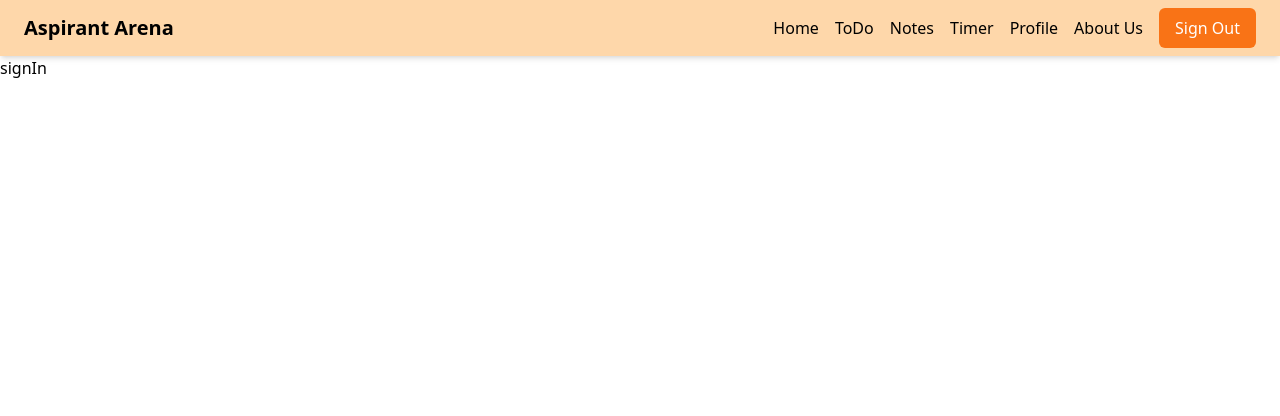
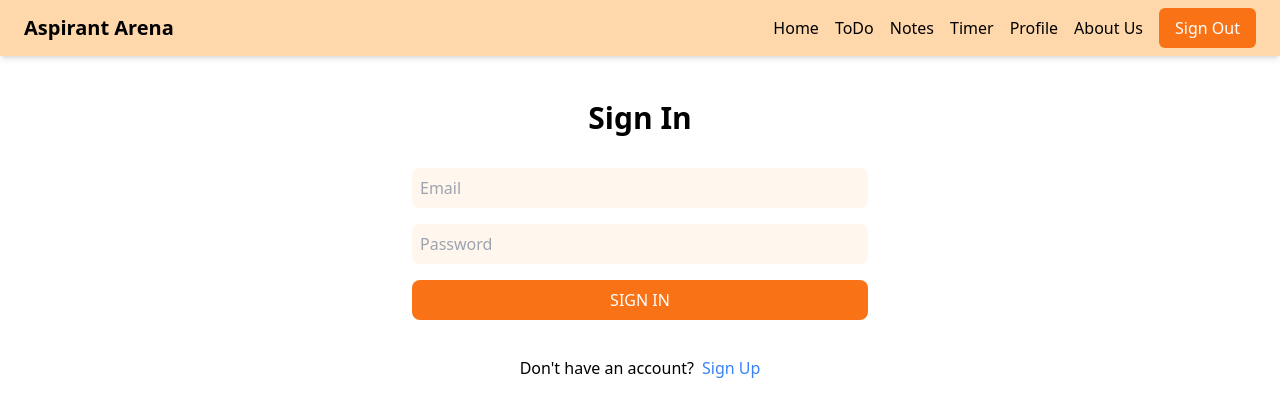
Before and after one commit to vijaycham/aspirant-arena-frontend, a React (Vite) app: page /signin in a window 1280 px wide. Shown: the top 416 px of the page. Built offline with nearby package versions, Linux system fonts and the light colour scheme.

Commit message:
complete signin functionality

```diff
--- a/src/pages/SignIn.jsx
+++ b/src/pages/SignIn.jsx
@@ -1,7 +1,90 @@
-import React from "react";
+import React, { useState } from "react";
+import { Link , useNavigate } from "react-router-dom";
+import axios from "axios";
 
-const signIn = () => {
-  return <div>signIn</div>;
+const SignIn = () => {
+  const [formData, setFormData] = useState({
+    emailId: "",
+    password: "",
+  });
+
+  const [error, setError] = useState("");
+  const [loading, setLoading] = useState(false);
+  const navigate = useNavigate();
+
+  const handleChange = (e) => {
+    setFormData({ ...formData, [e.target.id]: e.target.value });
+  };
+
+  const handleSubmit = async (e) => {
+    e.preventDefault();
+
+    try {
+      setLoading(true);
+      const res = await axios.post(
+        "http://localhost:8888/api/auth/signin",
+        formData
+      );
+
+      console.log("Sign In success!", res.data.message);
+      setLoading(false);
+      setError(""); // Clear error if successful
+
+      navigate("/");
+
+    } catch (error) {
+      setLoading(false);
+
+      if (error.response && error.response.data.error) {
+        setError(error.response.data.error); // Show backend error message
+      } else {
+        setError("An unexpected error occurred. Please try again.");
+      }
+    }
+  };
+
+  return (
+    <div className="p-3 max-w-lg mx-auto">
+      <h1 className="text-3xl text-center font-semibold mt-8 mb-4">Sign In</h1>
+      <form
+        onSubmit={handleSubmit}
+        className="flex flex-col gap-4 p-4 rounded-lg"
+      >
+        <input
+          type="email"
+          placeholder="Email"
+          id="emailId"
+          className="bg-orange-50 p-2 rounded-lg w-full outline-none focus:ring-2 focus:ring-orange-400"
+          required
+          onChange={handleChange}
+        />
+
+        <input
+          type="password"
+          placeholder="Password"
+          id="password"
+          className="bg-orange-50 p-2 rounded-lg w-full outline-none focus:ring-2 focus:ring-orange-400"
+          required
+          onChange={handleChange}
+        />
+        <button
+          type="submit"
+          disabled={loading}
+          className="bg-orange-500 text-white p-2 rounded-lg uppercase hover:bg-orange-600 w-full"
+        >
+          {loading ? "Loading..." : "Sign In"}
+        </button>
+      </form>
+      {error && <p className="text-red-700 text-sm">* {error}</p>}
+      <div className="flex justify-center gap-2 mt-5">
+        <p>Don't have an account?</p>
+        <Link to="/signup">
+          <span className="text-blue-500 hover:underline">Sign Up</span>
+        </Link>
+      </div>
+    </div>
+  );
 };
 
-export default signIn;
+
+export default SignIn;
--- a/src/pages/SignUp.jsx
+++ b/src/pages/SignUp.jsx
@@ -1,5 +1,5 @@
 import React, { useState } from "react";
-import { Link } from "react-router-dom";
+import { Link , useNavigate} from "react-router-dom";
 import axios from "axios";
 
 const SignUp = () => {
@@ -13,6 +13,7 @@ const SignUp = () => {
 
   const [error, setError] = useState("");
   const [loading, setLoading] = useState(false);
+  const navigate = useNavigate();
 
   const handleChange = (e) => {
     setFormData({ ...formData, [e.target.id]: e.target.value });
@@ -37,6 +38,9 @@ const SignUp = () => {
       console.log("Sign Up success!", res.data.message);
       setLoading(false);
       setError(""); // Clear error if successful
+
+      navigate("/"); // Redirect to sign in page  after successful sign up
+
     } catch (error) {
       setLoading(false);
 
```
